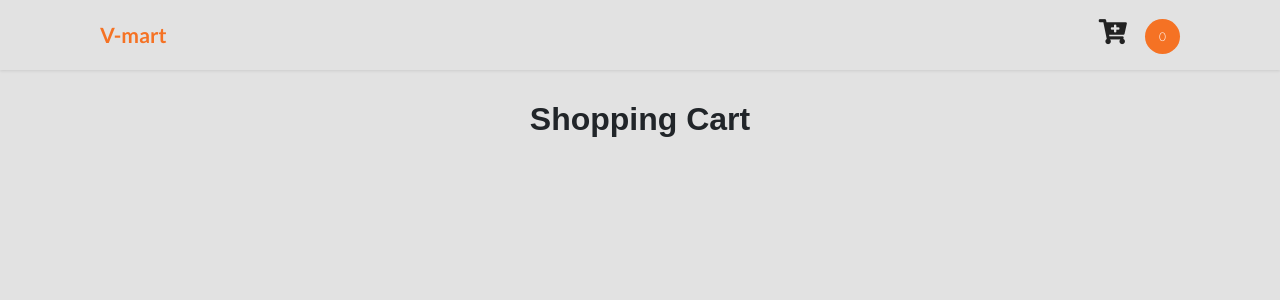
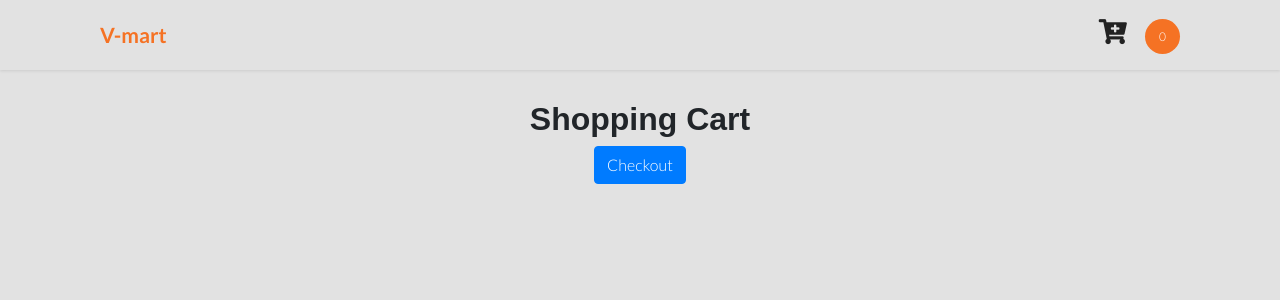
Before and after one commit to viren760/Ecommerce, a React (Create React App) app: page /cart in a window 1280 px wide. Shown: the top 300 px of the page. Built offline with nearby package versions, Linux system fonts and the light colour scheme.

Commit message:
Update Cart.js

```diff
--- a/src/components/Cart.js
+++ b/src/components/Cart.js
@@ -1,13 +1,19 @@
 import React from 'react'
+import {Link} from 'react-router-dom'
 
 const Cart = () => {
     return (
         <div className="container2">
             <div className="cart-container">
                <h2 style={{fontWeight:'bold', fontFamily:'sans-serif',  marginTop:'100px'}}> Shopping Cart </h2>
+
+            </div>
+
+            <div style={{textAlign:'center'}}>
+              <Link to="/checkout"> <button className="btn btn-primary"> Checkout </button> </Link>
             </div>
         </div>
     )
 }
 
-export default Cart
+export default Cart;
```
